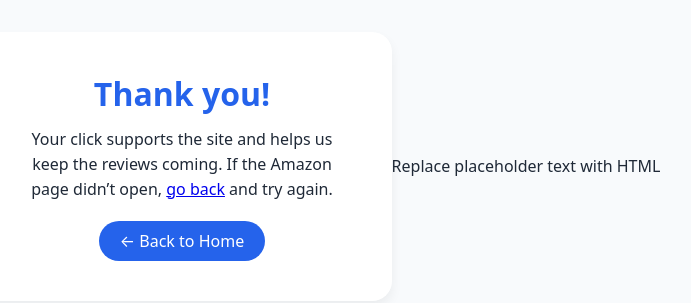
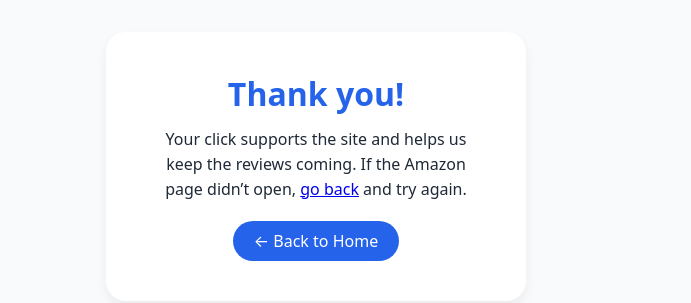
Before and after one commit to SharmelasProductPicks/Sharmela-sProductPicks, a plain HTML site: page thankyou.html in a window 1280 px wide. Shown: the part 234-537 px from the top of the page, without its empty margins (324-1015 px from the left). Drawn offline with Linux system fonts and the light colour scheme.

Commit message:
Update thankyou.html

```diff
--- a/thankyou.html
+++ b/thankyou.html
@@ -37,4 +37,3 @@
   </div>
 </body>
 </html>
-Replace placeholder text with HTML
```
